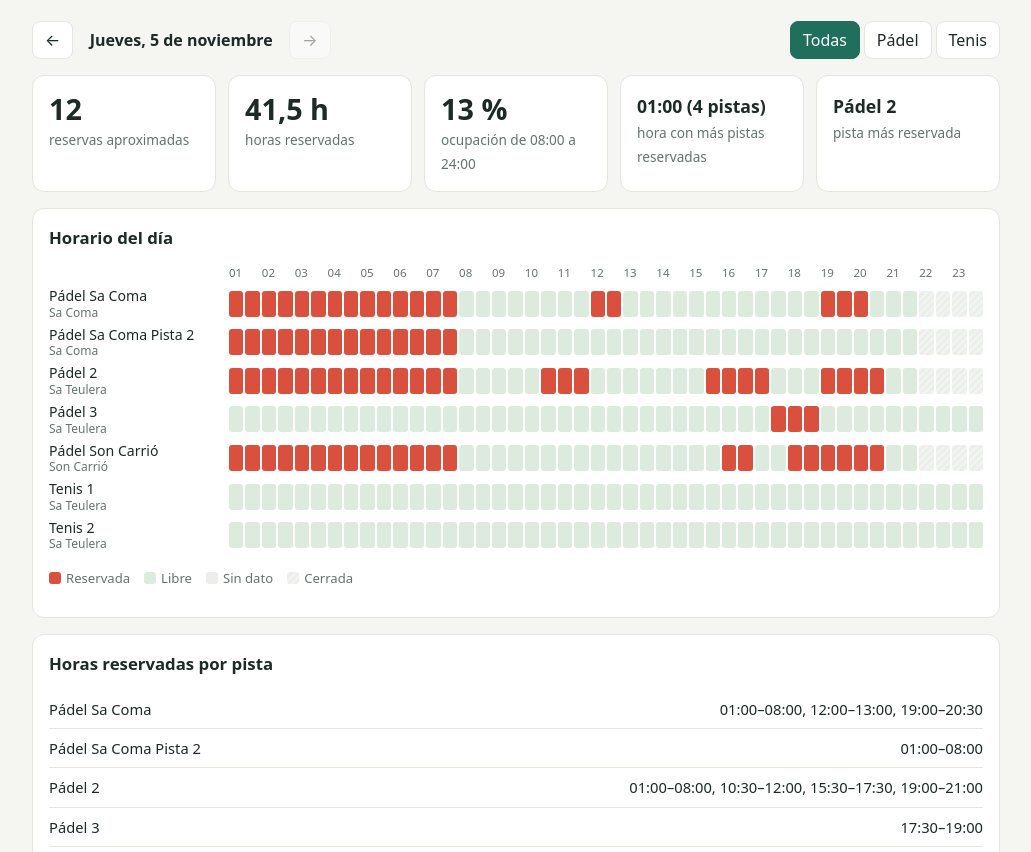
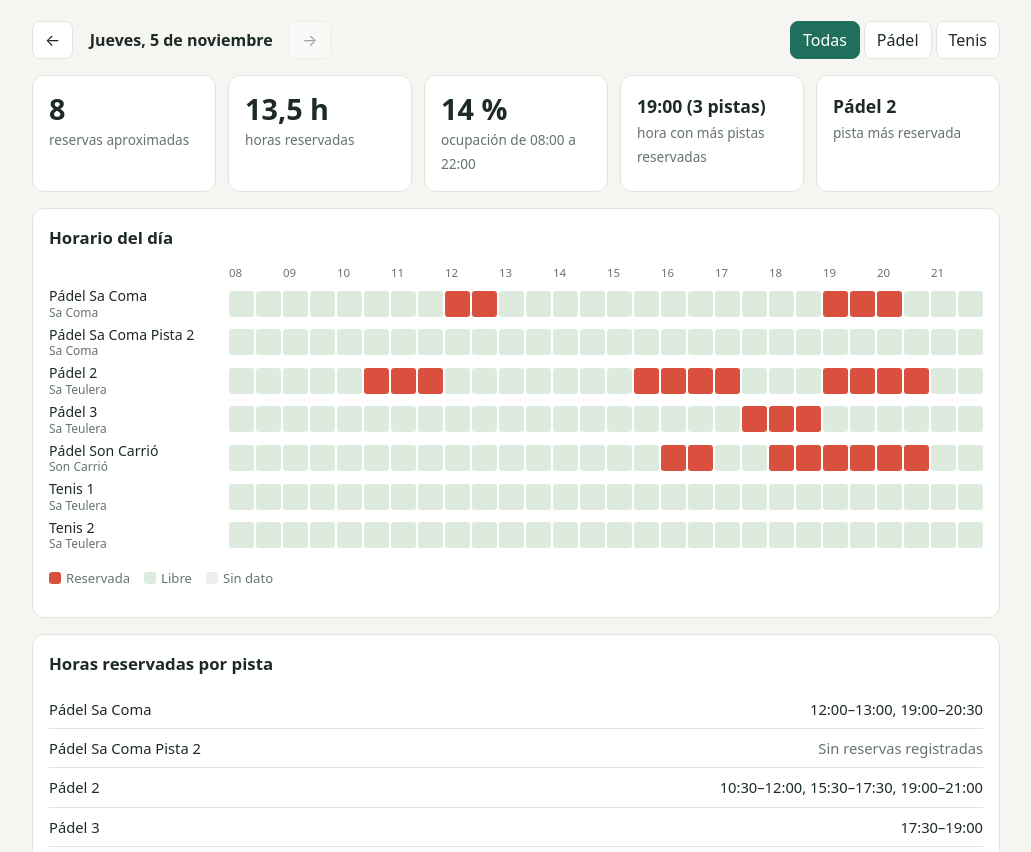
Before and after one commit to dani2323x/Reservas-pistas-, a plain HTML site: page index.html in a window 1280 px wide. Shown: the part 93-945 px from the top of the page, without its empty margins (124-1155 px from the left). Drawn offline with Linux system fonts and the light colour scheme.

Commit message:
Add files via upload

```diff
--- a/index.html
+++ b/index.html
@@ -47,7 +47,6 @@ button:focus-visible{outline:2px solid var(--acento);outline-offset:2px}
 .franjas i{height:26px;border-radius:3px;background:var(--libre)}
 .franjas i.R{background:var(--reservada)}
 .franjas i.q{background:var(--sindato)}
-.franjas i.c,.leyenda i.c{background:repeating-linear-gradient(135deg,var(--sindato) 0 3px,var(--linea) 3px 5px);opacity:.7}
 .horas{display:grid;grid-auto-flow:column;grid-auto-columns:1fr;gap:2px;font-size:.72rem;color:var(--suave)}
 .leyenda{display:flex;flex-wrap:wrap;gap:14px;font-size:.82rem;color:var(--suave);margin-top:12px}
 .leyenda i{display:inline-block;width:12px;height:12px;border-radius:3px;margin-right:5px;vertical-align:-1px}
@@ -94,7 +93,6 @@ tr.activa td{font-weight:600}
       <span><i style="background:var(--reservada)"></i>Reservada</span>
       <span><i style="background:var(--libre)"></i>Libre</span>
       <span><i style="background:var(--sindato)"></i>Sin dato</span>
-      <span><i class="c"></i>Cerrada</span>
     </div>
     <p class="aviso" id="aviso"></p>
   </section>
@@ -110,7 +108,7 @@ tr.activa td{font-weight:600}
       <thead><tr><th>Día</th><th class="n">Reservas aprox.</th><th class="n">Horas reservadas</th><th class="n">Ocupación</th></tr></thead>
       <tbody id="historico"></tbody>
     </table>
-    <p class="aviso">La web municipal usa el mismo color para reservas y bloqueos, así que un cierre de pista también cuenta como reservado. Las reservas son aproximadas: cada bloque de franjas seguidas cuenta como una, aunque sean dos reservas consecutivas. La ocupación se calcula de 08:00 a 24:00 sobre las franjas con dato. Todas las pistas de pádel menos Pádel 3 cierran de 22:00 a 24:00, y esas horas no cuentan.</p>
+    <p class="aviso">La web municipal usa el mismo color para reservas y bloqueos, así que un cierre de pista también cuenta como reservado. Las reservas son aproximadas: cada bloque de franjas seguidas cuenta como una, aunque sean dos reservas consecutivas. Las pistas solo se pueden reservar de 08:00 a 22:00, así que el resto de horas no cuenta. La ocupación se calcula sobre las franjas con dato.</p>
   </section>
 </main>
 
@@ -118,8 +116,8 @@ tr.activa td{font-weight:600}
 <script>
 const DIAS = (window.DATOS && window.DATOS.dias) || {};
 const FECHAS = Object.keys(DIAS).sort();
-const INICIO_OCUPACION = 16; // 08:00
-const INICIO_CIERRE = 44; // 22:00: todas las pistas de pádel menos Pádel 3 cierran a esta hora
+const APERTURA = 16; // 08:00: las pistas solo se pueden reservar de 08:00 a 22:00
+const CIERRE = 44; // 22:00
 let indice = FECHAS.length - 1;
 let filtro = 'todas';
 
@@ -131,14 +129,13 @@ const horasTexto = n => String(n).replace('.', ',') + ' h';
 function titulo(texto) {
   return texto.toLowerCase().replace(/(^|\s)\S/g, c => c.toUpperCase()).replace('Padel', 'Pádel');
 }
-function conCierre(nombre, estados) {
-  if (!/^padel/i.test(nombre) || nombre === 'PADEL 3') return estados;
-  return estados.slice(0, INICIO_CIERRE) + 'C'.repeat(48 - INICIO_CIERRE);
+function conCierre(estados) {
+  return 'C'.repeat(APERTURA) + estados.slice(APERTURA, CIERRE) + 'C'.repeat(48 - CIERRE);
 }
 function pistas(fecha) {
   return Object.entries(DIAS[fecha] || {}).map(([clave, estados]) => {
     const [nombre, complejo] = clave.split('|');
-    return { nombre: titulo(nombre), complejo: titulo(complejo || ''), estados: conCierre(nombre, estados),
+    return { nombre: titulo(nombre), complejo: titulo(complejo || ''), estados: conCierre(estados),
              deporte: /^tenis/i.test(nombre) ? 'tenis' : 'padel' };
   }).filter(p => filtro === 'todas' || p.deporte === filtro)
     .sort((a, b) => a.deporte.localeCompare(b.deporte) || a.complejo.localeCompare(b.complejo) || a.nombre.localeCompare(b.nombre));
@@ -161,7 +158,7 @@ function resumen(lista) {
     reservas += tramos(p.estados).length;
     for (let i = 0; i < 48; i++) {
       if (p.estados[i] === 'R') { reservadas++; porHora[i]++; }
-      if (i >= INICIO_OCUPACION && p.estados[i] !== '?' && p.estados[i] !== 'C') {
+      if (p.estados[i] !== '?' && p.estados[i] !== 'C') {
         conDato++;
         if (p.estados[i] === 'R') ocupadas++;
       }
@@ -190,28 +187,26 @@ function pintar() {
   $('cifras').innerHTML =
     cifra(r.reservas, 'reservas aproximadas') +
     cifra(horasTexto(r.reservadas / 2), 'horas reservadas') +
-    cifra(r.ocupacion === null ? '—' : r.ocupacion + ' %', 'ocupación de 08:00 a 24:00') +
+    cifra(r.ocupacion === null ? '—' : r.ocupacion + ' %', 'ocupación de 08:00 a 22:00') +
     cifra(punta, 'hora con más pistas reservadas', true) +
     cifra(masReservada && resumen([masReservada]).reservadas ? masReservada.nombre : '—', 'pista más reservada', true);
 
-  let desde = INICIO_OCUPACION;
-  lista.forEach(p => { const i = p.estados.indexOf('R'); if (i >= 0 && i < desde) desde = i - i % 2; });
   const horas = [];
-  for (let i = desde; i < 48; i += 2) horas.push(`<span style="grid-column:span 2">${String(i / 2).padStart(2, '0')}</span>`);
+  for (let i = APERTURA; i < CIERRE; i += 2) horas.push(`<span style="grid-column:span 2">${String(i / 2).padStart(2, '0')}</span>`);
   $('tabla').innerHTML =
     `<div class="fila"><span></span><div class="horas">${horas.join('')}</div></div>` +
     lista.map(p => {
       let celdas = '';
-      for (let i = desde; i < 48; i++) {
+      for (let i = APERTURA; i < CIERRE; i++) {
         const e = p.estados[i];
-        const nombre = e === 'R' ? 'reservada' : e === 'V' ? 'libre' : e === 'C' ? 'cerrada' : 'sin dato';
-        celdas += `<i class="${e === 'R' ? 'R' : e === '?' ? 'q' : e === 'C' ? 'c' : ''}" title="${hora(i)} · ${nombre}"></i>`;
+        const nombre = e === 'R' ? 'reservada' : e === 'V' ? 'libre' : 'sin dato';
+        celdas += `<i class="${e === 'R' ? 'R' : e === '?' ? 'q' : ''}" title="${hora(i)} · ${nombre}"></i>`;
       }
       return `<div class="fila"><div class="pista">${p.nombre}<small>${p.complejo}</small></div><div class="franjas">${celdas}</div></div>`;
     }).join('');
 
   let sinDato = -1;
-  lista.forEach(p => { for (let i = INICIO_OCUPACION; i < 48; i++) if (p.estados[i] === '?' && i > sinDato) sinDato = i; });
+  lista.forEach(p => { for (let i = APERTURA; i < CIERRE; i++) if (p.estados[i] === '?' && i > sinDato) sinDato = i; });
   $('aviso').textContent = sinDato >= 0
     ? `Faltan datos hasta las ${hora(sinDato + 1)}: la web municipal oculta las horas ya pasadas y aún no se había recogido esa franja.`
     : '';
@@ -219,7 +214,7 @@ function pintar() {
   $('lista').innerHTML = lista.map(p => {
     const t = tramos(p.estados);
     const texto = t.length
-      ? `<span class="tramos">${t.map(([a, b]) => hora(a) + '–' + (b === 48 ? '24:00' : hora(b))).join(', ')}</span>`
+      ? `<span class="tramos">${t.map(([a, b]) => hora(a) + '–' + hora(b)).join(', ')}</span>`
       : '<span class="nada">Sin reservas registradas</span>';
     return `<li><span>${p.nombre}</span>${texto}</li>`;
   }).join('');
```
